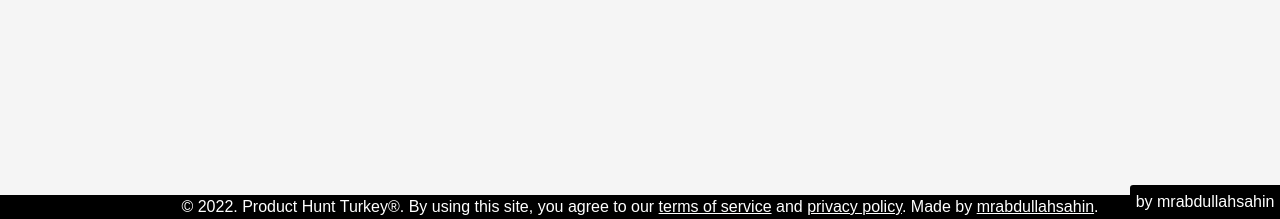
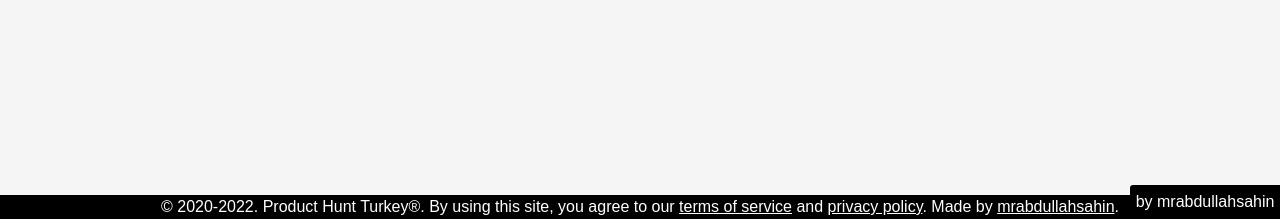
Before and after one commit to mrabdullahsahin/producthuntturkey.com, a Django app: page /en/ in a window 1280 px wide. Shown: the part 581-800 px from the top of the page. Run offline with Django 4.2, Linux system fonts and the light colour scheme; data that the repository does not hold is empty.

Commit message:
show current year in footer

```diff
--- a/producthuntturkey/templates/partials/_footer.html
+++ b/producthuntturkey/templates/partials/_footer.html
@@ -1,4 +1,4 @@
 <footer>
-    <p class="footer__info">© 2022. Product Hunt Turkey®. By using this site, you agree to our <a href="" class="footer__link">terms of service</a> and <a href="" class="footer__link">privacy policy</a>. Made by <a href="" class="footer__link">mrabdullahsahin</a>.
+    <p class="footer__info">© 2020-<script>document.write(new Date().getFullYear())</script>. Product Hunt Turkey®. By using this site, you agree to our <a href="" class="footer__link">terms of service</a> and <a href="" class="footer__link">privacy policy</a>. Made by <a href="" class="footer__link">mrabdullahsahin</a>.
     </p>
 </footer>
```
